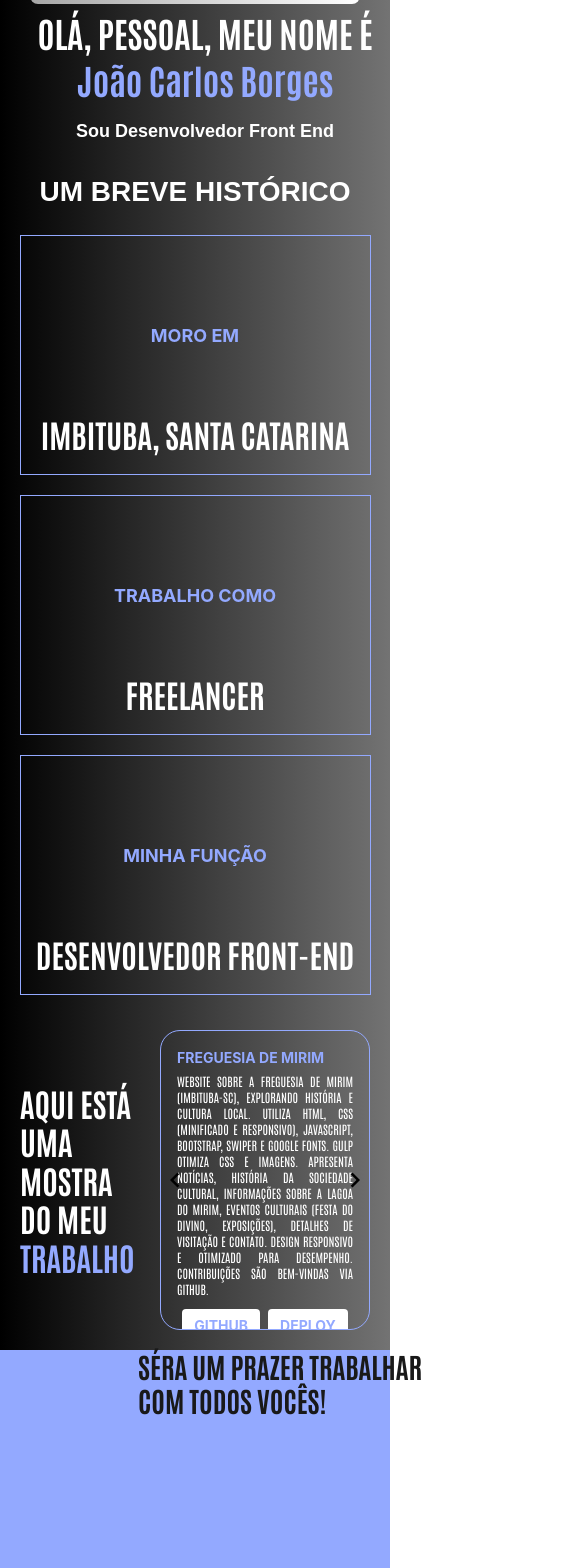
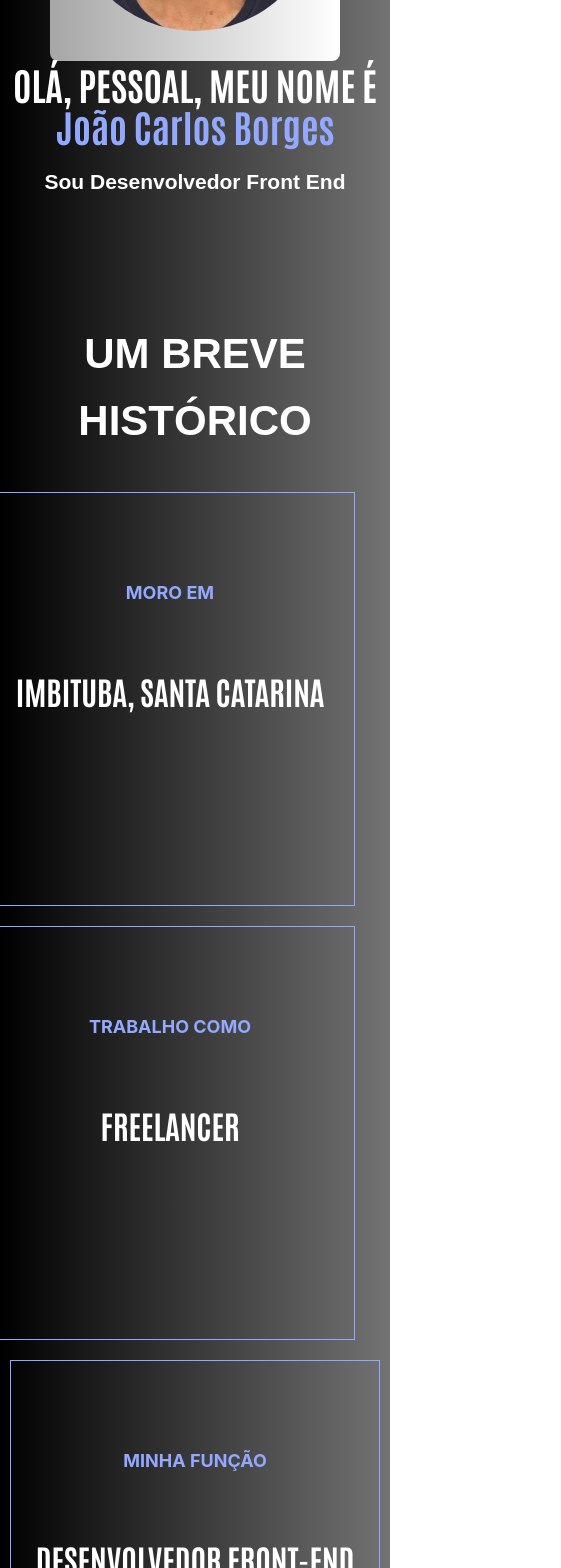
Before and after one commit to joao-carlos-dev/portfoliov5, a Vue app: page / in a window 390 px wide. Shown: the part 320-1888 px from the top of the page, 561 px wide, since content can reach past the window. Built offline with nearby package versions, Linux system fonts and the light colour scheme; a web font is replaced by a local one.

Commit message:
ajustando o responsivo

```diff
--- a/src/App.vue
+++ b/src/App.vue
@@ -111,6 +111,7 @@ body {
   color: #fff;
   background-color: #93a9ff;
   border-radius: 50%;
+  display: none;
 }
 
 /* Container geral da seção */
@@ -208,7 +209,61 @@ body {
   background-color: #7a8fe3;
 }
 
-@media screen and (min-width: 390px) and (max-width: 1024px) {
+@media screen and (max-width: 415px) {
+  .projetos {
+    flex-direction: row;
+    /* Layout em linha em telas maiores */
+    padding: 60px;
+    padding-top: 950px;
+    height: auto;
+  }
+
+  .projeto-info {
+    padding: 0px;
+  }
+
+  .projetos-title {
+    flex: 1;
+    text-align: left;
+  }
+
+  .title,
+  .titleAzul {
+    font-size: 39px;
+  }
+
+  .projetos-carrossel {
+    width: 50%;
+  }
+
+  .title-projeto {
+    font-size: 12px;
+    margin: 0;
+  }
+
+  .desc-projeto {
+    font-size: 10px;
+    line-height: normal;
+    padding-bottom: 2px;
+  }
+
+  .carousel__prev,
+  .carousel__next {
+    display: block;
+    /* Mostra os botões novamente */
+  }
+
+  .links {
+    margin-top: 0;
+  }
+
+  .acessar {
+    padding: 3px 9px;
+    font-size: 12px;
+  }
+}
+
+@media screen and (min-width: 481px) and (max-width: 1024px) {
   .projetos {
     flex-direction: row;
     padding: 20px;
--- a/src/components/ContatoComponent.vue
+++ b/src/components/ContatoComponent.vue
@@ -121,6 +121,49 @@ const redes = ref('Minhas redes sociais');
   color: #0A66C2;
 }
 
+@media screen and (max-width: 415px) {
+  .contato {
+    flex-direction: row;
+    /* Layout em linha em telas maiores */
+    height: 400px;
+    padding: 0;
+    justify-content: center;
+  }
+
+  .title {
+    font-size: 18px;
+    text-align: justify;
+    padding: 183px 138px 0 0;
+    width: 235px;
+    height: 110px;
+  }
+
+  .entraContato {
+    /* padding-top: 183px; */
+    /* padding-left: 246px; */
+    padding: 0;
+    text-align: left;
+  }
+
+  .email {
+    padding-bottom: 81px;
+  }
+
+  .redes {
+    padding-top: 81px;
+    display: block;
+    gap: 0;
+  }
+
+  .link {
+    font-size: 14px;
+  }
+
+  .icon-link {
+    font-size: 2rem;
+  }
+}
+
 /* Media Query para Tablets (481px a 1024px) */
 @media screen and (min-width: 481px) and (max-width: 1024px) {
   .contato {
--- a/src/components/HeroComponent.vue
+++ b/src/components/HeroComponent.vue
@@ -28,7 +28,7 @@ const subtitle = ref('Sou Desenvolvedor Front End');
   background-position: center;
   color: white;
   display: flex;
-  /* flex-direction: column; */
+  flex-direction: column;
   max-height: 600px;
   /* height: auto; */
   text-align: center;
@@ -84,8 +84,37 @@ const subtitle = ref('Sou Desenvolvedor Front End');
   font-weight: bold;
 }
 
+@media screen and (max-width: 415px) {
+  .hero {
+    flex-direction: column;
+    min-height: 600px;
+  }
+
+  .hero-content {
+    padding: 20px;
+  }
+
+  .perfil {
+    width: 250px;
+  }
+
+  .hero-text {
+    margin: 0;
+    max-width: 556px;
+  }
+
+  .title,
+  .nome {
+    font-size: 38px;
+  }
+
+  .subtitle {
+    font-size: 21px;
+  }
+}
+
 /* Media Query para Tablets (481px a 1024px) */
-@media screen and (min-width: 390px) and (max-width: 1024px) {
+@media screen and (min-width: 481px) and (max-width: 1024px) {
   .hero {
     flex-direction: column;
     height: 450px;
--- a/src/components/SobreComponent.vue
+++ b/src/components/SobreComponent.vue
@@ -98,6 +98,39 @@ const funcaodesc = ref('Desenvolvedor front-end');
   text-transform: uppercase;
 }
 
+@media screen and (max-width: 415px) {
+  .sobre-title {
+    font-size: 42px;
+    padding-bottom: 38px;
+  }
+
+  .sobre-info {
+    flex-direction: column;
+    /* Volta para o layout em linha */
+    justify-content: center;
+  }
+
+  .sobre-card {
+    width: 370px;
+    height: 414px;
+    margin-right: 50px;
+  }
+
+  .sobre-card:last-child {
+    margin-right: 0;
+  }
+
+  .sobre-subtitle {
+    font-size: 18px;
+    padding-top: 71px;
+    padding-bottom: 57px;
+  }
+
+  .sobre-desc {
+    font-size: 32px;
+  }
+}
+
 /* Media Query para Tablets (481px a 1024px) */
 @media screen and (min-width: 481px) and (max-width: 1024px) {
   .sobre-title {
```
